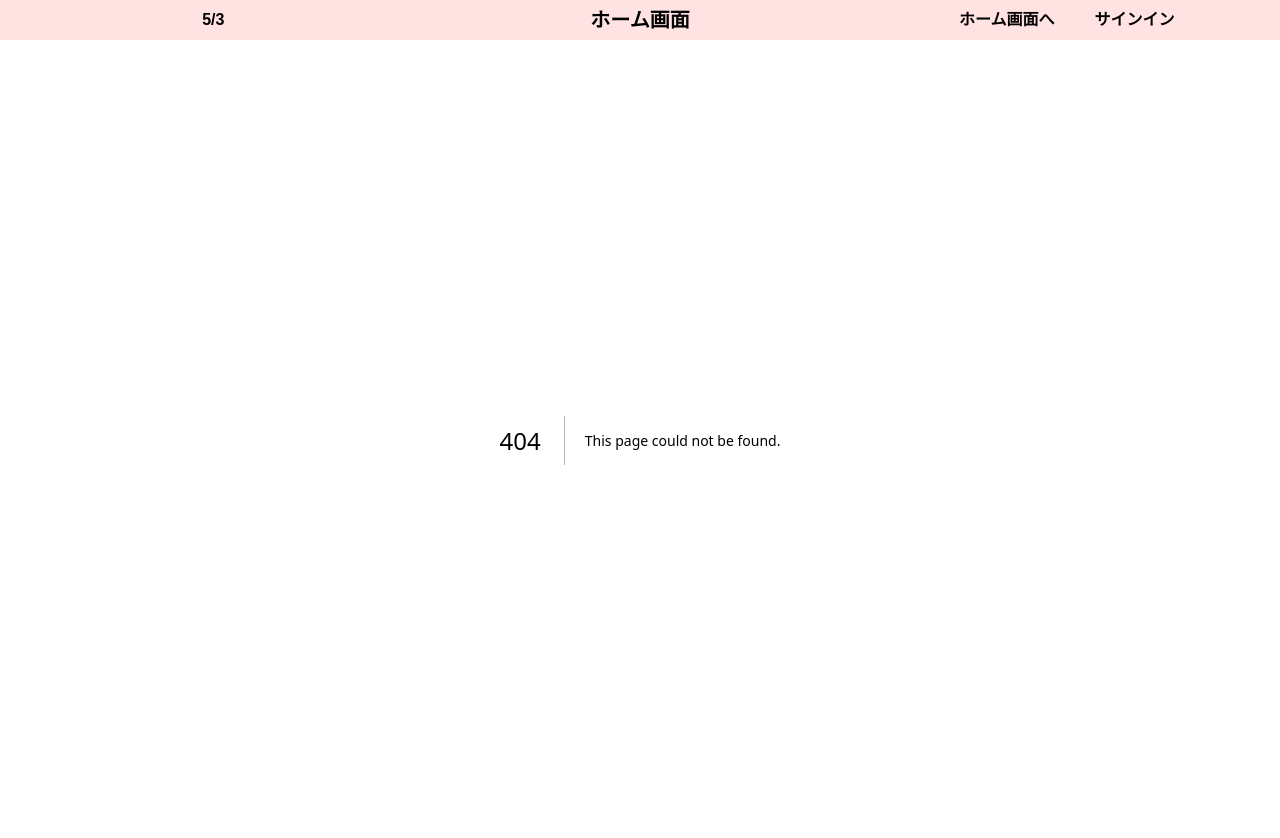
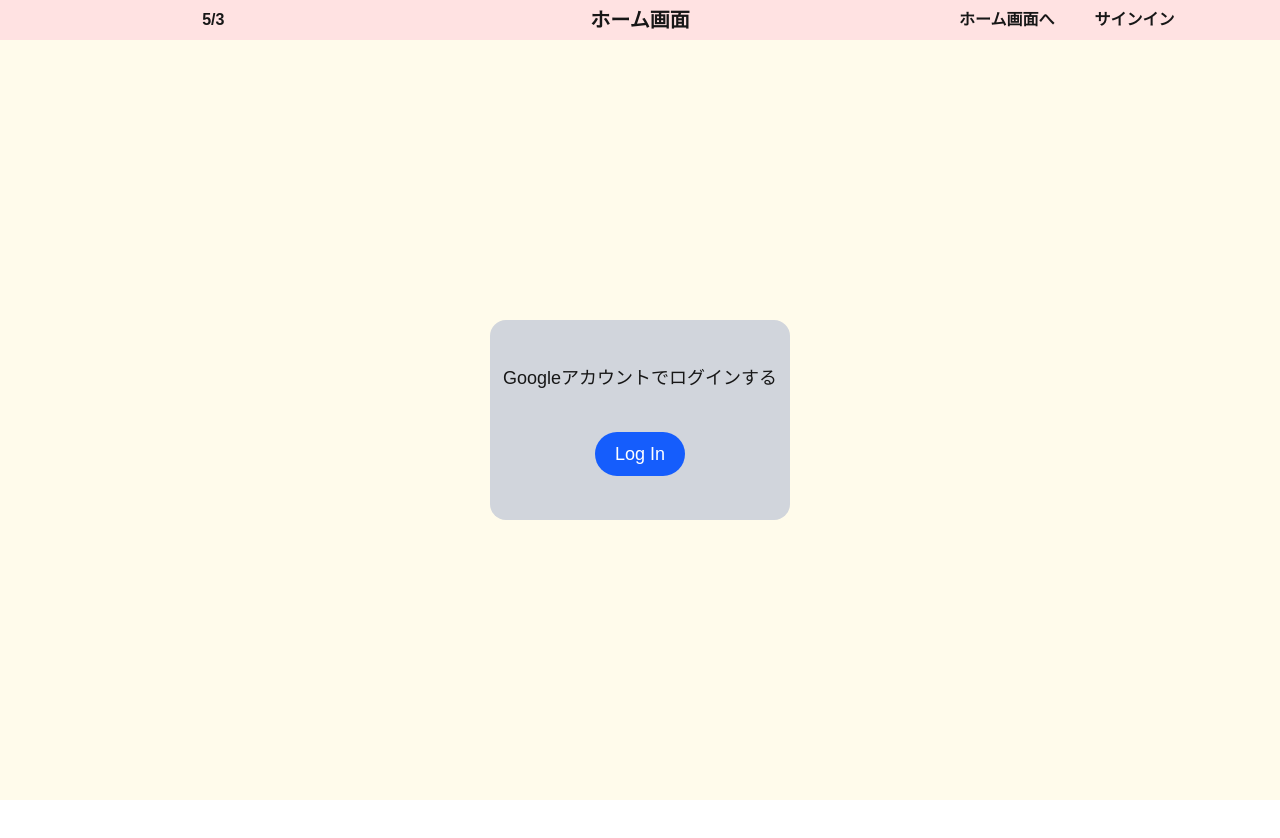
Before and after one commit to kiyo-8jo/cleaning-app, a Next.js app: page /login in a window 1280 px wide. Before the commit this address had no page. After the commit the page ends 800 px from the top, so only its background shows below. Built offline with nearby package versions, Linux system fonts and the light colour scheme.

Commit message:
[add] ログインページの外観作成
Supabaseの認証機能を用いてGoogleアカウントでのログインを行うためのログインページを作成しました

```diff
--- /dev/null
+++ b/src/app/(main)/login/page.tsx
@@ -0,0 +1,12 @@
+const LoginPage = () => {
+  return (
+    <div className="bg-amber-50 flex items-center justify-center w-full h-[95vh]">
+      <form className="bg-gray-300 flex flex-col items-center justify-center w-[300px] h-[200px] gap-10 rounded-2xl">
+        <p className="text-lg">Googleアカウントでログインする</p>
+        <button className="bg-blue-600 px-5 py-2 rounded-3xl text-white text-lg">Log In</button>
+      </form>
+    </div>
+  );
+};
+
+export default LoginPage;
```
